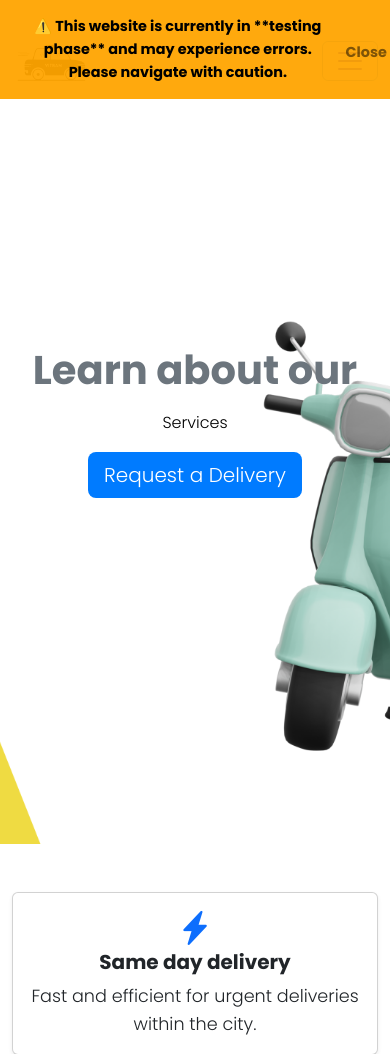
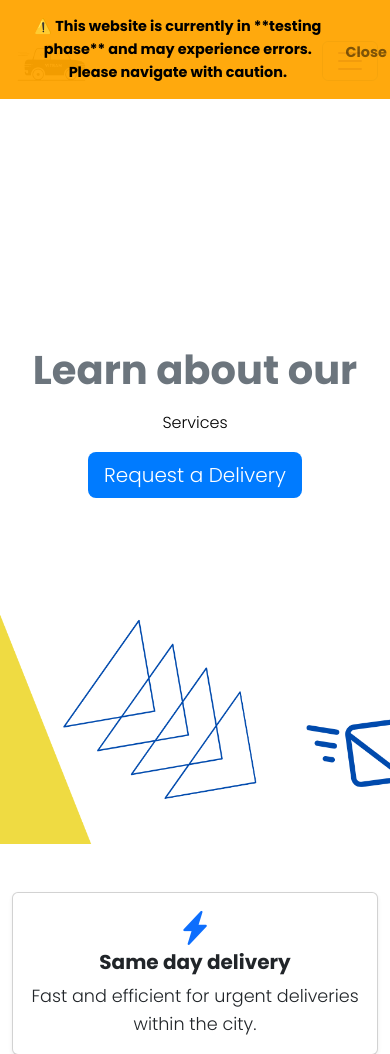
Before and after one commit to Poutechnologies/VitranPE-WebsiteCode, a PHP site: page /services in a window 390 px wide. Shown: the top 1054 px of the page. Run offline with PHP 8.4, Linux system fonts and the light colour scheme; some libraries are stand-ins or nearby versions; some web fonts are replaced.

Commit message:
hero Services changed
setting the correct her for services in cellphone

```diff
--- a/style/css/css.css
+++ b/style/css/css.css
@@ -242,7 +242,7 @@
 
 @media (max-width: 768px) {
     .heroServices {
-        background-image: url('/images/general/heroVitran.png');
+        background-image: url('/images/general/heroServicesBg.png');
         padding: 60px 20px;
         min-height: 80vh;
     }
```
Also changed, not shown: images/general/4.png (deleted), images/general/heroServices.png (deleted).
